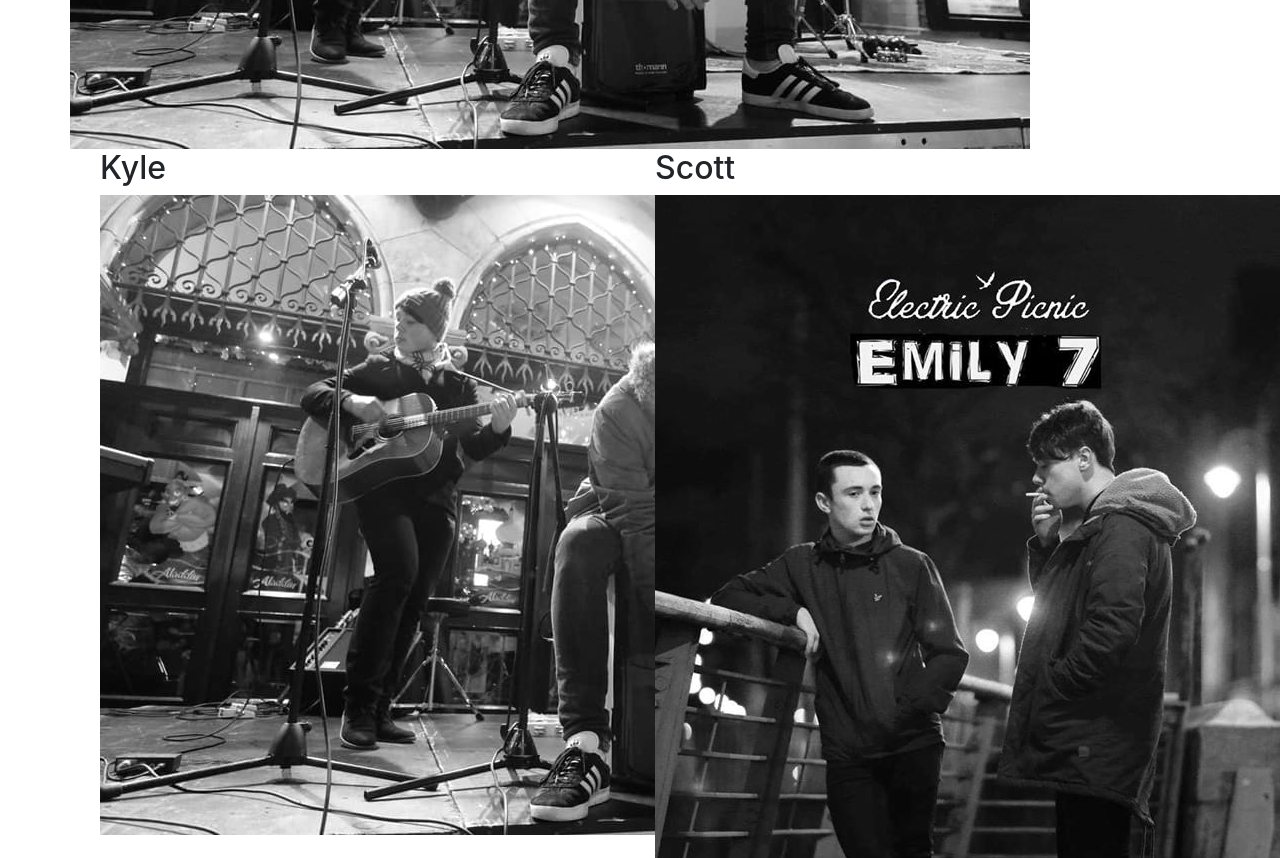
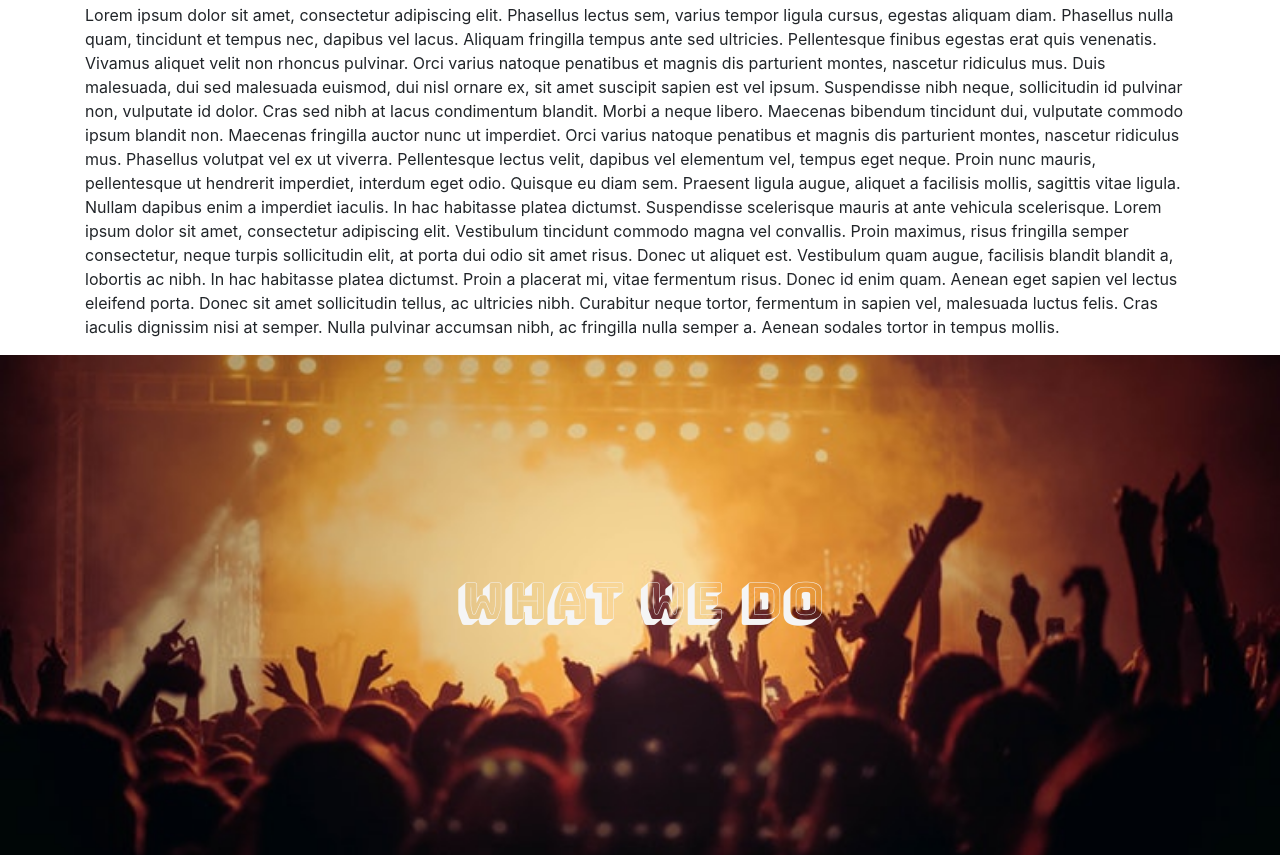
Before and after one commit to Alan-Bushell/emily7-MS1, a plain HTML site: page about.html in a window 1280 px wide. Shown: the part 611-1469 px from the top of the page. Drawn offline with nearby package versions, Linux system fonts and the light colour scheme; a web font is replaced by a local one.

Commit message:
Completed Parallax and updated about content

```diff
--- a/about.html
+++ b/about.html
@@ -31,11 +31,6 @@
 					<li class="nav-item">
 						<a class="nav-link"
 							href="https://www.ticketmaster.ie/emily-7-dublin-16-05-2020/event/18005827931123D5"
-							target="_blank">Gigs</a>
-					</li>
-					<li class="nav-item">
-						<a class="nav-link"
-							href="https://www.ticketmaster.ie/emily-7-dublin-16-05-2020/event/18005827931123D5"
 							target="_blank">Tickets</a>
 					</li>
 					<li class="nav-item">
@@ -44,7 +39,6 @@
 					<li class="nav-item">
 						<a class="nav-link" href="#" target="_blank">Contact</a>
 					</li>
-
 				</ul>
 			</div>
 		</nav>
@@ -52,30 +46,35 @@
 Hamburger icon with condensed list--->
 	</header>
 
-	<div class="container">
-		<div class="row">
-        <h1 class="about-header">About the Band</h1>
-        <img src="../assets/img/emily7slide5.jpg" class="about-image">
-			<div class="col-sm-12 col-md-12 col-lg-12 col-xl-12">
-				<div class="row about-text">
-					<div class="col-sm-12 col-md-6 col-lg-6 col-xl-6">
-						<div class="col-md-6 col-lg-6 col-xl-6">
-							<h2>Kyle</h2>
-                            <img src="../assets/img/emily7slide5.jpg" class="kyle">
-						</div>
-                        </div>
-						<div class="col-md-6 col-lg-6 col-xl-6">
-							<h2>Scott</h2>
-                            <img class="scott" src="../assets/img/emily7slide2.jpg">
-						</div>
-
-				</div>
+	<div id="parallax-image">
+		<div class="row h-100">
+			<div class="col-md-12 align-self-center">
+            <h1 class="text-center">Who we are!</h1>
 			</div>
 		</div>
 	</div>
+<div class="container">
+<p>Lorem ipsum dolor sit amet, consectetur adipiscing elit. Phasellus lectus sem, varius tempor ligula cursus, egestas aliquam diam. Phasellus nulla quam, tincidunt et tempus nec, dapibus vel lacus. Aliquam fringilla tempus ante sed ultricies. Pellentesque finibus egestas erat quis venenatis. Vivamus aliquet velit non rhoncus pulvinar. Orci varius natoque penatibus et magnis dis parturient montes, nascetur ridiculus mus. Duis malesuada, dui sed malesuada euismod, dui nisl ornare ex, sit amet suscipit sapien est vel ipsum. Suspendisse nibh neque, sollicitudin id pulvinar non, vulputate id dolor. Cras sed nibh at lacus condimentum blandit. Morbi a neque libero. Maecenas bibendum tincidunt dui, vulputate commodo ipsum blandit non. Maecenas fringilla auctor nunc ut imperdiet. Orci varius natoque penatibus et magnis dis parturient montes, nascetur ridiculus mus.
 
+Phasellus volutpat vel ex ut viverra. Pellentesque lectus velit, dapibus vel elementum vel, tempus eget neque. Proin nunc mauris, pellentesque ut hendrerit imperdiet, interdum eget odio. Quisque eu diam sem. Praesent ligula augue, aliquet a facilisis mollis, sagittis vitae ligula. Nullam dapibus enim a imperdiet iaculis. In hac habitasse platea dictumst. Suspendisse scelerisque mauris at ante vehicula scelerisque.
 
+Lorem ipsum dolor sit amet, consectetur adipiscing elit. Vestibulum tincidunt commodo magna vel convallis. Proin maximus, risus fringilla semper consectetur, neque turpis sollicitudin elit, at porta dui odio sit amet risus. Donec ut aliquet est. Vestibulum quam augue, facilisis blandit blandit a, lobortis ac nibh. In hac habitasse platea dictumst. Proin a placerat mi, vitae fermentum risus. Donec id enim quam. Aenean eget sapien vel lectus eleifend porta. Donec sit amet sollicitudin tellus, ac ultricies nibh. Curabitur neque tortor, fermentum in sapien vel, malesuada luctus felis. Cras iaculis dignissim nisi at semper. Nulla pulvinar accumsan nibh, ac fringilla nulla semper a. Aenean sodales tortor in tempus mollis.</p>
+</div>
 
+<div id="parallax-image1">
+		<div class="row h-100">
+			<div class="col-md-12 align-self-center">
+            <h1 class="text-center">What we do</h1>
+			</div>
+		</div>
+	</div>
+<div class="container-fluid">
+<p>Lorem ipsum dolor sit amet, consectetur adipiscing elit. Phasellus lectus sem, varius tempor ligula cursus, egestas aliquam diam. Phasellus nulla quam, tincidunt et tempus nec, dapibus vel lacus. Aliquam fringilla tempus ante sed ultricies. Pellentesque finibus egestas erat quis venenatis. Vivamus aliquet velit non rhoncus pulvinar. Orci varius natoque penatibus et magnis dis parturient montes, nascetur ridiculus mus. Duis malesuada, dui sed malesuada euismod, dui nisl ornare ex, sit amet suscipit sapien est vel ipsum. Suspendisse nibh neque, sollicitudin id pulvinar non, vulputate id dolor. Cras sed nibh at lacus condimentum blandit. Morbi a neque libero. Maecenas bibendum tincidunt dui, vulputate commodo ipsum blandit non. Maecenas fringilla auctor nunc ut imperdiet. Orci varius natoque penatibus et magnis dis parturient montes, nascetur ridiculus mus.
+
+Phasellus volutpat vel ex ut viverra. Pellentesque lectus velit, dapibus vel elementum vel, tempus eget neque. Proin nunc mauris, pellentesque ut hendrerit imperdiet, interdum eget odio. Quisque eu diam sem. Praesent ligula augue, aliquet a facilisis mollis, sagittis vitae ligula. Nullam dapibus enim a imperdiet iaculis. In hac habitasse platea dictumst. Suspendisse scelerisque mauris at ante vehicula scelerisque.
+
+Lorem ipsum dolor sit amet, consectetur adipiscing elit. Vestibulum tincidunt commodo magna vel convallis. Proin maximus, risus fringilla semper consectetur, neque turpis sollicitudin elit, at porta dui odio sit amet risus. Donec ut aliquet est. Vestibulum quam augue, facilisis blandit blandit a, lobortis ac nibh. In hac habitasse platea dictumst. Proin a placerat mi, vitae fermentum risus. Donec id enim quam. Aenean eget sapien vel lectus eleifend porta. Donec sit amet sollicitudin tellus, ac ultricies nibh. Curabitur neque tortor, fermentum in sapien vel, malesuada luctus felis. Cras iaculis dignissim nisi at semper. Nulla pulvinar accumsan nibh, ac fringilla nulla semper a. Aenean sodales tortor in tempus mollis.</p>
+</div>
 
 	<footer id="footer-section col-sm-12 col-md-12 col-lg-12 col-xl-12">
 		<h4>Emily 7</h4>
--- a/assets/css/style.css
+++ b/assets/css/style.css
@@ -127,3 +127,28 @@ footer .copyright{
 .iframe h3{
     text-align: center;
 }
+
+
+/*-------------------------------------------------------------------------------------------------Parallax image*/
+#parallax-image{
+    background-image: url("../img/concert-image.jpg");
+    height: 500px;
+    margin-bottom: 50px;
+    background-attachment: fixed;
+    background-position: center;
+    background-repeat: no-repeat;
+    background-size: cover;
+}
+#parallax-image1{
+    background-image: url("../img/concert-image.jpg");
+    height: 500px;
+    margin-bottom: 50px;
+    background-attachment: fixed;
+    background-position: center;
+    background-repeat: no-repeat;
+    background-size: cover;
+}
+.text-center {
+    color: whitesmoke;
+    font-size: 50px;
+}
```
Also changed, not shown: index.html (+7 -11 lines), assets/img/concert-image.jpg (added).
